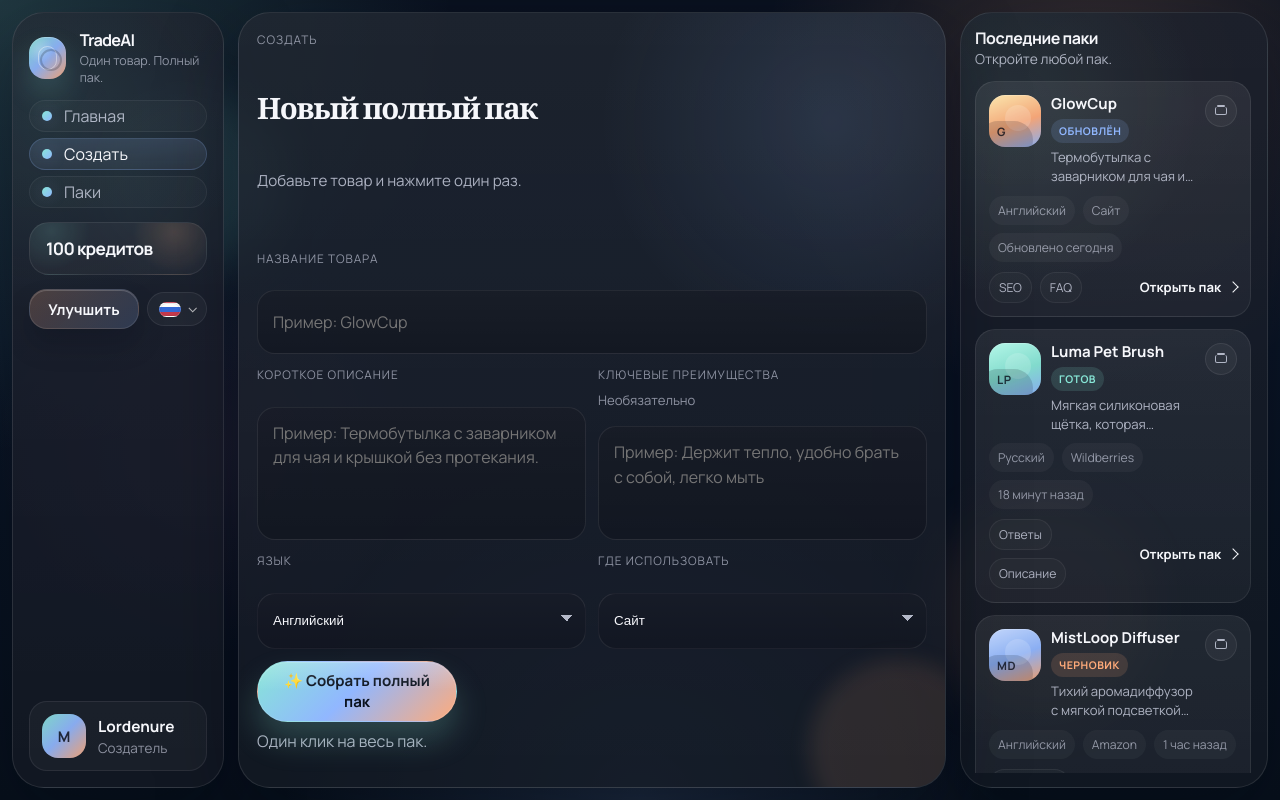
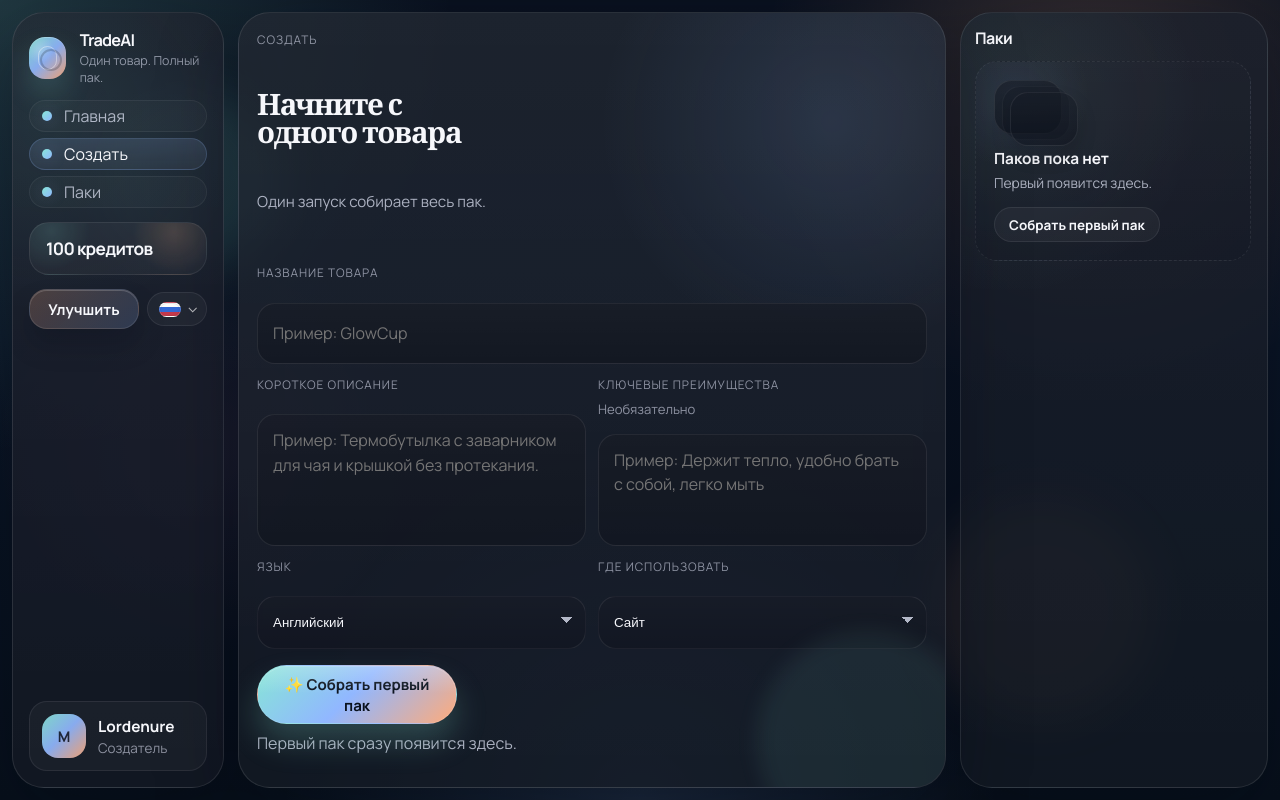
Before and after one commit to Lordenure/AI-Product-Generator, a Next.js app in the folder frontend/: page /ru/studio in a window 1280 px wide. Built offline with nearby package versions, Linux system fonts and the light colour scheme.

Commit message:
Empty State 1

```diff
--- a/frontend/src/content/copy.ts
+++ b/frontend/src/content/copy.ts
@@ -47,6 +47,8 @@ type StudioCopy = {
   createEyebrow: string;
   createTitle: string;
   createText: string;
+  createFirstTitle: string;
+  createFirstText: string;
   productNameLabel: string;
   productNamePlaceholder: string;
   descriptionLabel: string;
@@ -57,16 +59,20 @@ type StudioCopy = {
   targetLanguageLabel: string;
   platformLabel: string;
   createButton: string;
+  createFirstButton: string;
   createLoading: string;
   createReady: string;
   createHint: string;
+  createFirstHint: string;
   createLoadingNote: string;
   createReadyNote: string;
   createNameError: string;
   createLimitError: string;
   packsTitle: string;
   packsText: string;
+  packsEmptyTitle: string;
   packsEmpty: string;
+  packsEmptyAction: string;
   openPack: string;
   deleteLabel: string;
   deleteTitle: string;
@@ -180,6 +186,8 @@ export const siteCopy: Record<Locale, SiteCopy> = {
       createEyebrow: "Create",
       createTitle: "New full pack",
       createText: "Add a product and click once.",
+      createFirstTitle: "Start with one product",
+      createFirstText: "One run makes the full pack.",
       productNameLabel: "Product name",
       productNamePlaceholder: "Example: GlowCup",
       descriptionLabel: "Short description",
@@ -190,16 +198,20 @@ export const siteCopy: Record<Locale, SiteCopy> = {
       targetLanguageLabel: "Language",
       platformLabel: "Use on",
       createButton: "✨ Create full pack",
+      createFirstButton: "✨ Create first pack",
       createLoading: "Creating pack...",
       createReady: "Pack ready",
       createHint: "One click for the full pack.",
+      createFirstHint: "Your first pack lands here in one go.",
       createLoadingNote: "Making the full pack.",
-      createReadyNote: "Pack ready to open.",
+      createReadyNote: "Opening pack.",
       createNameError: "Add a product name first.",
       createLimitError: "Your pack list is full. Delete one or upgrade.",
       packsTitle: "Latest packs",
       packsText: "Open any pack.",
-      packsEmpty: "Your new packs land here.",
+      packsEmptyTitle: "No packs yet",
+      packsEmpty: "Your first one lands here.",
+      packsEmptyAction: "Create first pack",
       openPack: "Open pack",
       deleteLabel: "Delete",
       deleteTitle: "Delete this pack?",
@@ -314,6 +326,8 @@ export const siteCopy: Record<Locale, SiteCopy> = {
       createEyebrow: "Создать",
       createTitle: "Новый полный пак",
       createText: "Добавьте товар и нажмите один раз.",
+      createFirstTitle: "Начните с одного товара",
+      createFirstText: "Один запуск собирает весь пак.",
       productNameLabel: "Название товара",
       productNamePlaceholder: "Пример: GlowCup",
       descriptionLabel: "Короткое описание",
@@ -324,16 +338,20 @@ export const siteCopy: Record<Locale, SiteCopy> = {
       targetLanguageLabel: "Язык",
       platformLabel: "Где использовать",
       createButton: "✨ Собрать полный пак",
+      createFirstButton: "✨ Собрать первый пак",
       createLoading: "Собираем пак...",
       createReady: "Пак готов",
       createHint: "Один клик на весь пак.",
+      createFirstHint: "Первый пак сразу появится здесь.",
       createLoadingNote: "Собираем полный пак.",
-      createReadyNote: "Пак можно открыть.",
+      createReadyNote: "Открываем пак.",
       createNameError: "Сначала добавьте название товара.",
       createLimitError: "Список паков заполнен. Удалите один или улучшите план.",
       packsTitle: "Последние паки",
       packsText: "Откройте любой пак.",
-      packsEmpty: "Новые паки появятся здесь.",
+      packsEmptyTitle: "Паков пока нет",
+      packsEmpty: "Первый появится здесь.",
+      packsEmptyAction: "Собрать первый пак",
       openPack: "Открыть пак",
       deleteLabel: "Удалить",
       deleteTitle: "Удалить этот пак?",
--- a/frontend/src/features/studio/RecentPacksRail.module.css
+++ b/frontend/src/features/studio/RecentPacksRail.module.css
@@ -56,14 +56,93 @@
 
 .empty {
   display: grid;
-  place-items: center;
-  min-height: 160px;
+  justify-items: start;
+  gap: 14px;
+  min-height: 200px;
   padding: 18px;
   border: 1px dashed rgba(255, 255, 255, 0.08);
   border-radius: 22px;
+  background:
+    radial-gradient(circle at 14% 16%, rgba(145, 183, 255, 0.08), transparent 26%),
+    linear-gradient(180deg, rgba(255, 255, 255, 0.03), rgba(255, 255, 255, 0.01)),
+    rgba(8, 13, 24, 0.22);
+}
+
+.emptyVisual,
+.emptyCopy {
+  display: grid;
+}
+
+.emptyVisual {
+  position: relative;
+  width: 68px;
+  height: 54px;
+}
+
+.emptyShape {
+  position: absolute;
+  inset: 0;
+  border: 1px solid rgba(255, 255, 255, 0.08);
+  border-radius: 18px;
+  background:
+    linear-gradient(180deg, rgba(255, 255, 255, 0.035), rgba(255, 255, 255, 0.012)),
+    rgba(9, 14, 25, 0.58);
+}
+
+.emptyShapeMiddle {
+  transform: translate(8px, 6px);
+  opacity: 0.56;
+}
+
+.emptyShapeFront {
+  transform: translate(16px, 12px);
+  opacity: 0.92;
+  box-shadow: 0 10px 22px rgba(1, 6, 17, 0.18);
+}
+
+.emptyCopy {
+  gap: 5px;
+}
+
+.emptyTitle,
+.emptyText {
+  margin: 0;
+}
+
+.emptyTitle {
+  font-size: 0.96rem;
+  line-height: 1.25;
+}
+
+.emptyText {
   color: var(--text-muted);
-  text-align: center;
-  line-height: 1.55;
+  font-size: 0.86rem;
+  line-height: 1.45;
+  max-width: 15rem;
+}
+
+.emptyAction {
+  display: inline-flex;
+  align-items: center;
+  justify-content: center;
+  min-height: 34px;
+  padding: 0 14px;
+  border: 1px solid rgba(255, 255, 255, 0.08);
+  border-radius: 999px;
+  background: rgba(255, 255, 255, 0.04);
+  color: var(--text);
+  font-size: 0.84rem;
+  font-weight: 700;
+  transition:
+    border-color 0.2s ease,
+    background 0.2s ease,
+    transform 0.2s ease;
+}
+
+.emptyAction:hover {
+  border-color: rgba(255, 255, 255, 0.14);
+  background: rgba(255, 255, 255, 0.07);
+  transform: translateY(-1px);
 }
 
 .scrollArea::-webkit-scrollbar {
--- a/frontend/src/features/studio/RecentPacksRail.tsx
+++ b/frontend/src/features/studio/RecentPacksRail.tsx
@@ -15,20 +15,21 @@ type RecentPacksRailProps = {
 export function RecentPacksRail({ locale, activePackId }: RecentPacksRailProps) {
   const copy = getCopy(locale);
   const { packs, deletePack } = useStudioState(locale);
+  const isEmpty = packs.length === 0;
 
   return (
     <aside id="packs" className={styles.rail} aria-labelledby="recent-packs-title">
       <div className={styles.header}>
         <div>
           <h2 id="recent-packs-title" className={styles.title}>
-            {copy.studio.packsTitle}
+            {isEmpty ? copy.studio.sidebarPacksLabel : copy.studio.packsTitle}
           </h2>
-          <p className={styles.text}>{copy.studio.packsText}</p>
+          {!isEmpty ? <p className={styles.text}>{copy.studio.packsText}</p> : null}
         </div>
       </div>
 
       <div className={styles.scrollArea}>
-        {packs.length > 0 ? (
+        {!isEmpty ? (
           <ul className={styles.list}>
             {packs.map((pack) => (
               <li key={pack.id}>
@@ -42,7 +43,28 @@ export function RecentPacksRail({ locale, activePackId }: RecentPacksRailProps)
             ))}
           </ul>
         ) : (
-          <div className={styles.empty}>{copy.studio.packsEmpty}</div>
+          <div className={styles.empty}>
+            <div className={styles.emptyVisual} aria-hidden="true">
+              <span className={styles.emptyShape} />
+              <span className={`${styles.emptyShape} ${styles.emptyShapeMiddle}`.trim()} />
+              <span className={`${styles.emptyShape} ${styles.emptyShapeFront}`.trim()} />
+            </div>
+            <div className={styles.emptyCopy}>
+              <h3 className={styles.emptyTitle}>{copy.studio.packsEmptyTitle}</h3>
+              <p className={styles.emptyText}>{copy.studio.packsEmpty}</p>
+            </div>
+            <button
+              type="button"
+              className={styles.emptyAction}
+              onClick={() => {
+                const input = document.getElementById("product-name") as HTMLInputElement | null;
+                input?.focus();
+                input?.scrollIntoView({ behavior: "smooth", block: "center" });
+              }}
+            >
+              {copy.studio.packsEmptyAction}
+            </button>
+          </div>
         )}
       </div>
     </aside>
--- a/frontend/src/features/studio/StudioScreen.module.css
+++ b/frontend/src/features/studio/StudioScreen.module.css
@@ -29,6 +29,14 @@
   pointer-events: none;
 }
 
+.panelFirstRun::before {
+  width: 220px;
+  height: 220px;
+  right: -32px;
+  bottom: -64px;
+  background: rgba(135, 230, 214, 0.08);
+}
+
 .panelIntro,
 .form,
 .field,
@@ -40,6 +48,10 @@
 
 .panelIntro {
   gap: 5px;
+}
+
+.panelFirstRun .panelIntro {
+  gap: 7px;
 }
 
 .form {
@@ -93,6 +105,10 @@
 .text {
   max-width: 26rem;
   font-size: 0.95rem;
+}
+
+.panelFirstRun .text {
+  max-width: 22rem;
 }
 
 .optionalNote {
@@ -167,6 +183,10 @@
 .actionArea {
   gap: 8px;
   padding-top: 0;
+}
+
+.panelFirstRun .actionArea {
+  padding-top: 4px;
 }
 
 .createButton {
--- a/frontend/src/features/studio/StudioScreen.tsx
+++ b/frontend/src/features/studio/StudioScreen.tsx
@@ -1,9 +1,10 @@
 "use client";
 
+import { useRouter } from "next/navigation";
 import { useEffect, useRef, useState } from "react";
 
 import { getCopy } from "@/content/copy";
-import type { Locale } from "@/lib/i18n";
+import { getLocalizedPath, type Locale } from "@/lib/i18n";
 
 import { StudioAppShell } from "./StudioAppShell";
 import { useStudioState } from "./StudioStateProvider";
@@ -17,7 +18,8 @@ type StudioStatus = "idle" | "loading" | "ready" | "name-error" | "limit-error";
 
 export function StudioScreen({ locale }: StudioScreenProps) {
   const copy = getCopy(locale);
-  const { createPack, isStorageFull } = useStudioState(locale);
+  const router = useRouter();
+  const { createPack, isStorageFull, packs } = useStudioState(locale);
   const [productName, setProductName] = useState("");
   const [description, setDescription] = useState("");
   const [benefits, setBenefits] = useState("");
@@ -25,6 +27,7 @@ export function StudioScreen({ locale }: StudioScreenProps) {
   const [platform, setPlatform] = useState(copy.studio.platforms[0]?.id ?? "site");
   const [status, setStatus] = useState<StudioStatus>("idle");
   const timeoutRef = useRef<number | null>(null);
+  const isFirstRun = packs.length === 0;
   const statusNote =
     status === "loading"
       ? copy.studio.createLoadingNote
@@ -34,7 +37,9 @@ export function StudioScreen({ locale }: StudioScreenProps) {
           ? copy.studio.createNameError
           : status === "limit-error"
             ? copy.studio.createLimitError
-        : copy.studio.createHint;
+        : isFirstRun
+          ? copy.studio.createFirstHint
+          : copy.studio.createHint;
 
   useEffect(() => {
     return () => {
@@ -90,16 +95,19 @@ export function StudioScreen({ locale }: StudioScreenProps) {
       }
 
       setStatus("ready");
+      timeoutRef.current = window.setTimeout(() => {
+        router.push(getLocalizedPath(locale, `/studio/packs/${result.id}`));
+      }, 260);
     }, 900);
   }
 
   return (
     <StudioAppShell locale={locale} activeNav="create">
-      <section className={styles.panel}>
+      <section id="studio-create" className={`${styles.panel} ${isFirstRun ? styles.panelFirstRun : ""}`.trim()}>
         <div className={styles.panelIntro}>
           <span className={styles.kicker}>{copy.studio.createEyebrow}</span>
-          <h1 className={styles.title}>{copy.studio.createTitle}</h1>
-          <p className={styles.text}>{copy.studio.createText}</p>
+          <h1 className={styles.title}>{isFirstRun ? copy.studio.createFirstTitle : copy.studio.createTitle}</h1>
+          <p className={styles.text}>{isFirstRun ? copy.studio.createFirstText : copy.studio.createText}</p>
         </div>
 
         <div className={styles.form}>
@@ -219,7 +227,9 @@ export function StudioScreen({ locale }: StudioScreenProps) {
                 ? copy.studio.createLoading
                 : status === "ready"
                   ? copy.studio.createReady
-                  : copy.studio.createButton}
+                  : isFirstRun
+                    ? copy.studio.createFirstButton
+                    : copy.studio.createButton}
             </button>
 
             <p
--- a/frontend/src/features/studio/StudioStateProvider.tsx
+++ b/frontend/src/features/studio/StudioStateProvider.tsx
@@ -66,7 +66,7 @@ const artTones: Array<PackRecord["artTone"]> = ["sun", "mint", "sky", "rose"];
 
 export function StudioStateProvider({ children }: { children: ReactNode }) {
   const [planId, setPlanId] = useState<PlanId>(defaultPlanId);
-  const [hiddenBasePackIds, setHiddenBasePackIds] = useState<string[]>([]);
+  const [hiddenBasePackIds, setHiddenBasePackIds] = useState<string[]>(() => Array.from(basePackIds));
   const [createdPacks, setCreatedPacks] = useState<CreatedPack[]>([]);
 
   const createPack = useCallback(
```
